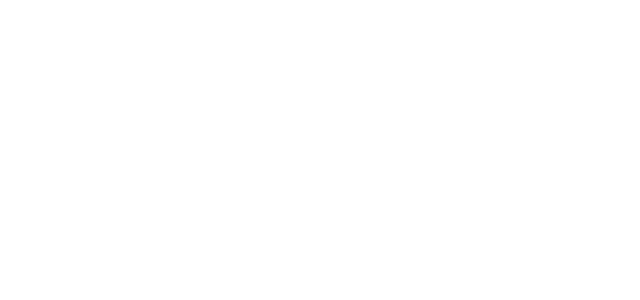
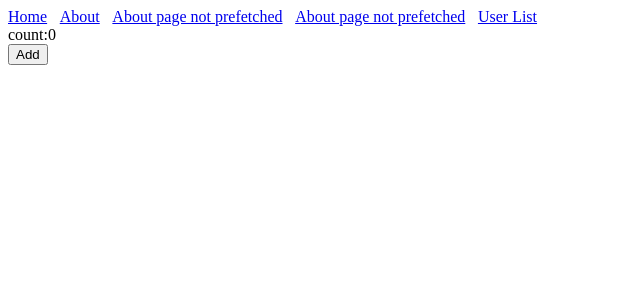
Before and after one commit to ynaoy/nuxt-tutrial-ssr, a Nuxt app in the folder src/nuxt-first/: page / in a window 1280 px wide. Before the commit this address had no page. Shown: the top 300 px of the page, without its empty margins (0-640 px from the left). Built offline with nearby package versions, Linux system fonts and the light colour scheme.

Commit message:
useCount.tsを追加してグローバルステートを使えるようにした

```diff
--- /dev/null
+++ b/src/nuxt-first/composables/useCount.ts
@@ -0,0 +1,11 @@
+import type{ Ref } from 'vue'
+import { computed } from 'vue'
+
+export const useCount = () => {
+
+    const count: Ref<number> = useState('count', () => 0)
+    const increment = ()=>{
+        count.value++
+    }
+    return {count, increment}
+}
--- /dev/null
+++ b/src/nuxt-first/pages/index.vue
@@ -0,0 +1,16 @@
+<template>
+  <NuxtLayout>
+    <div>
+      <div>count:{{ count }}</div>
+      <button @click="addCount">Add</button>
+    </div>
+  </NuxtLayout>
+</template>
+
+<script setup>
+  //nuxt3ではvuexはプリインストールされておらず代わりにcomposables以下にuseState()をもつ関数を作る
+  const { count,increment } = useCount()
+
+  const addCount = increment
+
+</script>
```
